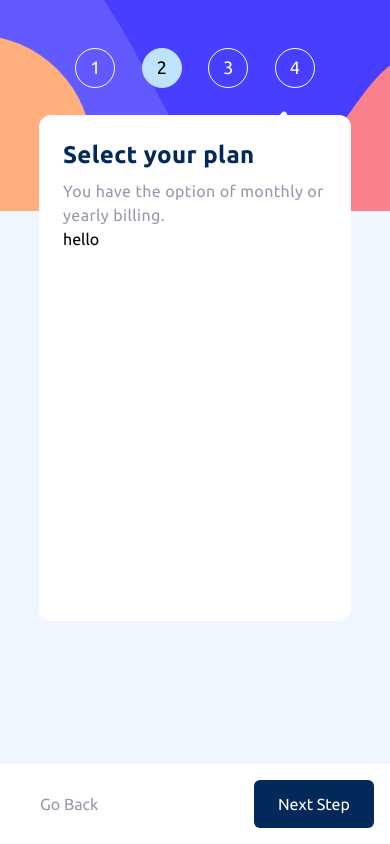
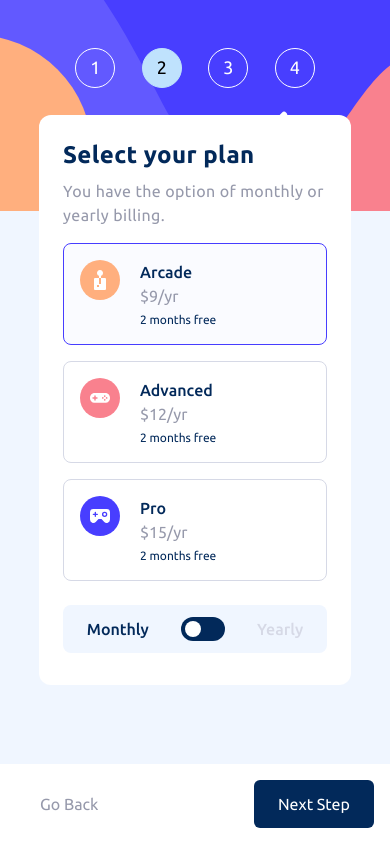
Before and after one commit to Arav1nd2/multi-step-form, a React (Vite) app in the folder code/: page / in a window 390 px wide. Both pictures are taken after a click on the button "Next Step". Built offline with nearby package versions, Linux system fonts and the light colour scheme; a web font is replaced by a local one.

Commit message:
Finished first 2 forms

```diff
--- a/code/src/App.tsx
+++ b/code/src/App.tsx
@@ -1,4 +1,5 @@
-import { useState } from 'react'
+import { PersonalInfoForm } from './components/Forms/PersonalInfoForm'
+import { SelectPlanForm } from './components/Forms/SelectPlanForm'
 import { MainSection } from './components/Layout/MainSection'
 import { Sidebar } from './components/Layout/Sidebar'
 import { StepFormLayout } from './components/Layout/StepForm'
@@ -18,7 +19,8 @@ function App() {
           </Sidebar>
           <MainSection>
             <StepFormLayout {...stepFormProps}>
-              <h1>hello</h1>
+              <PersonalInfoForm />
+              <SelectPlanForm />
             </StepFormLayout>
           </MainSection>
         </div>
--- a/code/src/components/Card/Card.tsx
+++ b/code/src/components/Card/Card.tsx
@@ -15,10 +15,10 @@ export function Card(props: CardProps) {
     return (
         <div className={`
             p-4 border rounded-lg
-            ${props.isActive === true ? "border-purple-blue bg-alabaster" : "border-cool-gray"}
+            ${props.isActive === true ? "border-purple-blue bg-alabaster" : "border-light-gray"}
             hover:border-purple-blue
-            sm:max-w-[160px]
             flex
+            flex-auto
             items-start
             sm:flex-col
         `}>
--- /dev/null
+++ b/code/src/components/Forms/PersonalInfoForm.tsx
@@ -0,0 +1,42 @@
+import { useContext } from "react";
+import { StepFormContext } from "../../utils";
+import { FormInput } from "../Input/FormInput";
+
+export function PersonalInfoForm() {
+    const formAPI = useContext(StepFormContext);
+    if (formAPI?.step != 1) return <></>;
+    return (
+        <div className="flex flex-col gap-6 mt-6">
+            <FormInput
+                name="Name"
+                placeholder="e.g. Stephen King"
+                type="text"
+                label="Name"
+                onInputChange={(event) => {
+                    console.log(event);
+                }}
+                value={""}
+            />
+            <FormInput
+                name="Email Address"
+                placeholder="e.g. stephenking@lorem.com"
+                type="text"
+                label="Email Address "
+                onInputChange={(event) => {
+                    console.log(event);
+                }}
+                value={""}
+            />
+            <FormInput
+                name="Phone Number"
+                placeholder="e.g. +1 234 567 890"
+                type="text"
+                label="Phone Number"
+                onInputChange={(event) => {
+                    console.log(event);
+                }}
+                value={""}
+            />
+        </div>
+    );
+}
--- /dev/null
+++ b/code/src/components/Forms/SelectPlanForm.tsx
@@ -0,0 +1,57 @@
+import { useContext } from "react";
+import { PriceUnit } from "../../types";
+import { StepFormContext } from "../../utils";
+import { Card } from "../Card/Card";
+import { Switch } from "../Switch/Switch";
+
+const PLANS = [
+    {
+        id: "1",
+        icon: "/images/icon-arcade.svg",
+        title: "Arcade",
+        monthlyCost: "9",
+        yearlyCost: "90",
+    },
+    {
+        id: "2",
+        icon: "/images/icon-advanced.svg",
+        title: "Advanced",
+        monthlyCost: "12",
+        yearlyCost: "120",
+    },
+    {
+        id: "3",
+        icon: "/images/icon-pro.svg",
+        title: "Pro",
+        monthlyCost: "15",
+        yearlyCost: "150",
+    },
+];
+
+export function SelectPlanForm() {
+    const formAPI = useContext(StepFormContext);
+    if (formAPI?.step != 2) return <></>;
+
+    return (
+        <section>
+            <div className={`
+                flex flex-col gap-4 mt-4
+                sm:flex-row
+            `}>
+                {PLANS.map((plan) => (
+                    <Card
+                        key={plan.id}
+                        icon={plan.icon}
+                        title={plan.title}
+                        price={plan.monthlyCost}
+                        units={PriceUnit.YEARLY}
+                        isActive={plan.id === "1"}
+                    />
+                ))}
+            </div>
+            <div className="mt-6 bg-magnolia p-3 flex items-center justify-center rounded-lg">
+                <Switch leftLabel="Monthly" rightLabel="Yearly" onChange={(checked) => console.log(checked)} checked={false} />
+            </div>
+        </section>
+    );
+}
--- a/code/src/components/Layout/MainSection.tsx
+++ b/code/src/components/Layout/MainSection.tsx
@@ -3,10 +3,11 @@ import { ReactNode } from 'react'
 export function MainSection({ children }: { children: ReactNode }) {
     return (
         <div id="main-section" className={`
-          w-4/5 h-3/5 bg-white
-          sm:min-h-[568px]
+          w-4/5 h-fit bg-white
+          sm:min-h-[568px] sm:h-3/5
           mx-auto sm:mx-0
           -mt-24 sm:mt-0
+          pb-2 sm:pb-0
           sm:w-full
           sm:rounded-r-xl rounded-xl
         `}>
```
